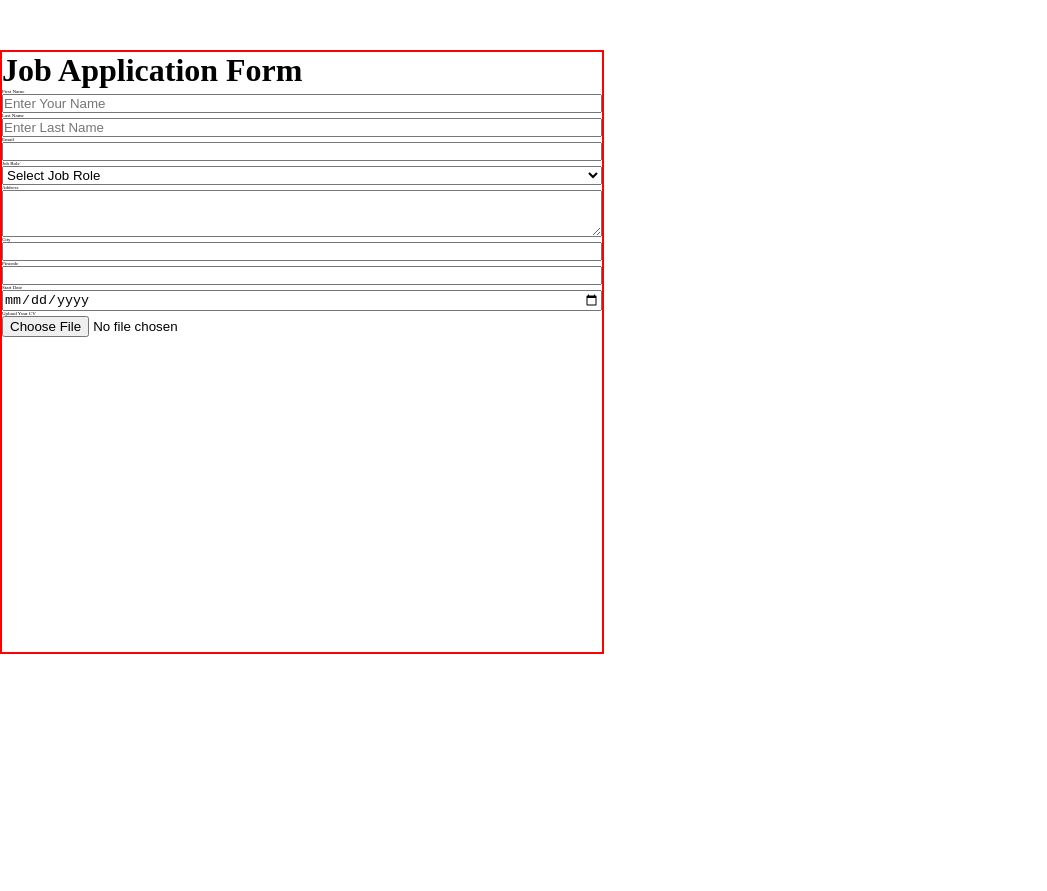
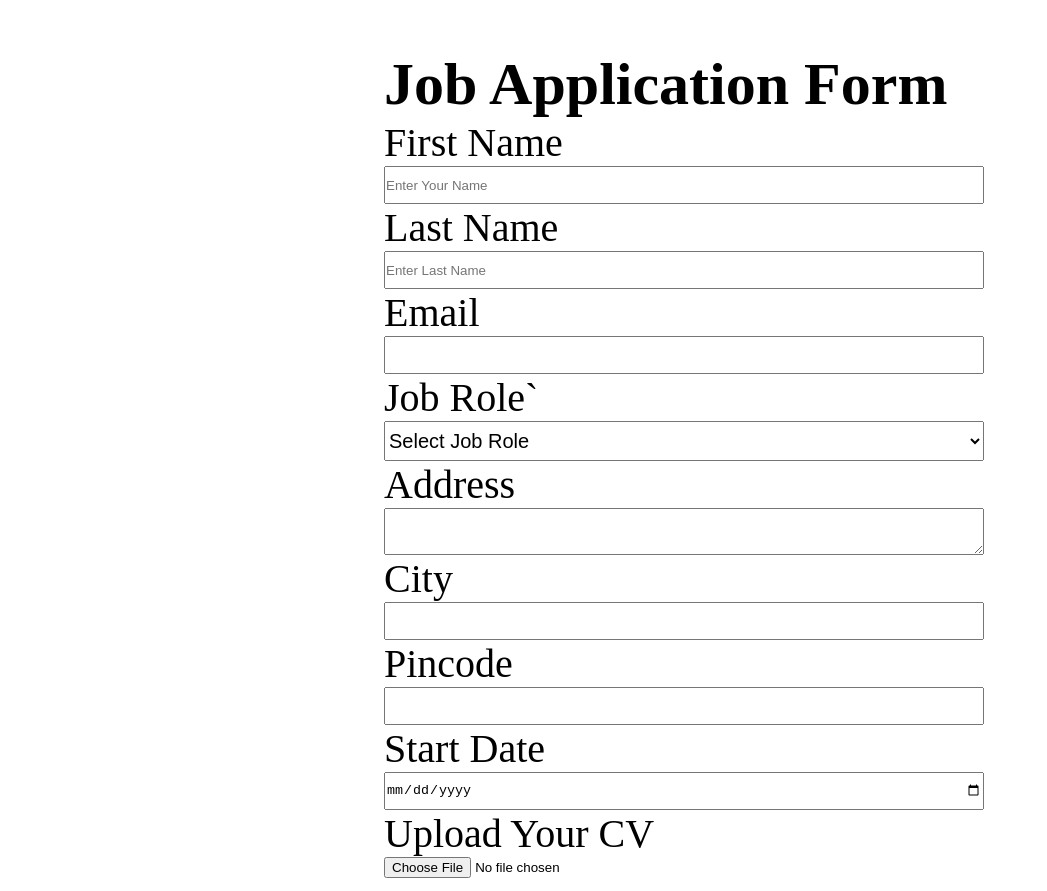
Before and after one commit to i-am-immortal/CodSoft, a plain HTML site: page Job Application/index.html in a window 1280 px wide. Shown: the whole page, without its empty margins (0-1047 px from the left). Before the commit the page ends 800 px from the top, so only its background shows below. Drawn offline with Linux system fonts and the light colour scheme.

Commit message:
Update style.css

```diff
--- a/Job Application/style.css
+++ b/Job Application/style.css
@@ -5,13 +5,15 @@
 .formContainer {
   margin-top: 10px;
   display: flex;
-  justify-content: center;
-  align-items: center;
+  /* justify-content: center;
+    align-items: center; */
 }
 .applyBox {
   height: 600px;
   width: 600px;
-  border: 2px solid red;
+  /* border: 2px solid red; x */
+  margin-left: 30%;
+  font-size: 30px;
 }
 .formContainer {
   display: grid;
@@ -24,5 +26,12 @@
   flex-direction: column;
 }
 label {
-  font-size: 5px;
+  font-size: 40px;
 }
+input {
+  height: 34px;
+}
+select {
+  font-size: 20px;
+  height: 40px;
+}
```
